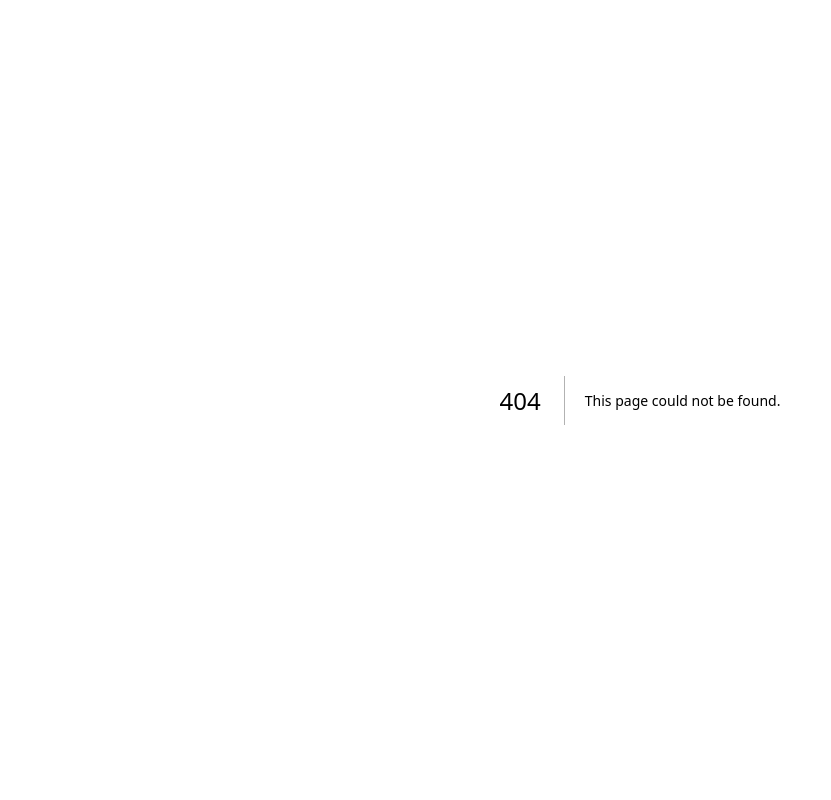
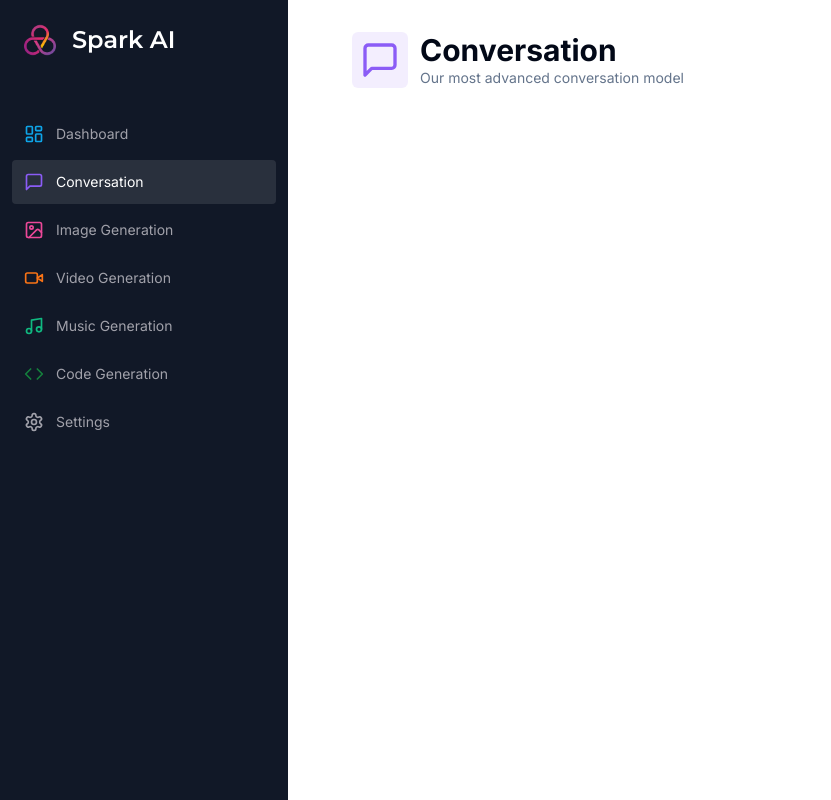
Before and after one commit to gkinghorn3/Spark-AI-, a Next.js app in the folder spark/: page /conversation in a window 1280 px wide. Before the commit this address had no page. Shown: the whole page, without its empty margins (0-831 px from the left). Built offline with nearby package versions, Linux system fonts and the light colour scheme.

Commit message:
heading component added for use across dashboard routes

```diff
--- /dev/null
+++ b/spark/app/(dashboard)/(routes)/conversation/page.tsx
@@ -0,0 +1,16 @@
+import Heading from "@/components/heading";
+import { MessageSquare } from "lucide-react";
+
+export default function ConversationPage() {
+  return (
+    <div>
+      <Heading
+        title="Conversation"
+        description="Our most advanced conversation model"
+        icon={MessageSquare}
+        iconColor="text-violet-500"
+        bgColor="bg-violet-500/10"
+      />
+    </div>
+  );
+}
--- /dev/null
+++ b/spark/components/heading.tsx
@@ -0,0 +1,32 @@
+import { cn } from "@/lib/utils";
+import { LucideIcon } from "lucide-react";
+
+interface HeadingProps {
+    title: string;
+    description: string;
+    icon: LucideIcon;
+    iconColor?: string;
+    bgColor?: string;
+
+}
+
+export default function Heading({title, description, icon: Icon, iconColor, bgColor}: HeadingProps) {
+    return (
+        <>
+            <div className="px-4 lg:px-8 flex items-center gap-x-3 mb-8">
+                <div className={cn('p-2 w-fit rounded-md', bgColor)}>
+                 <Icon className={cn('w-10 h-10', iconColor )}/>
+                </div>
+                <div>
+                <h2 className="text-3xl font-bold">
+                    {title}
+                </h2>
+                <p className="text-sm text-muted-foreground">
+                    {description}
+                </p>
+            </div>
+            </div>
+
+        </>
+    )
+}
```
